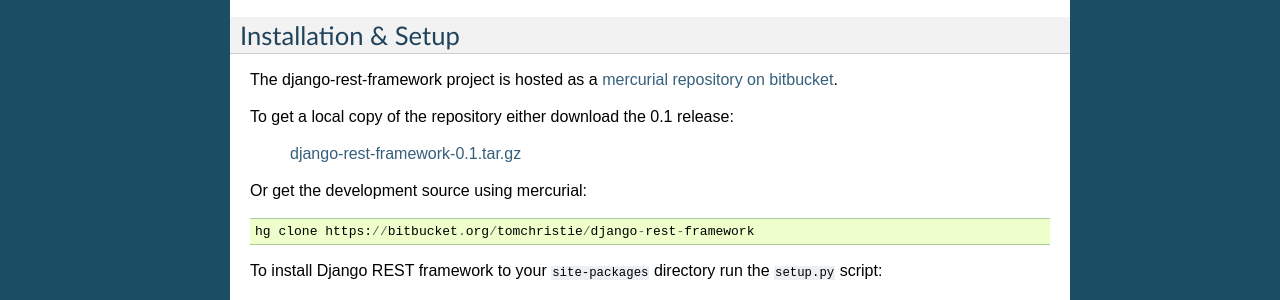
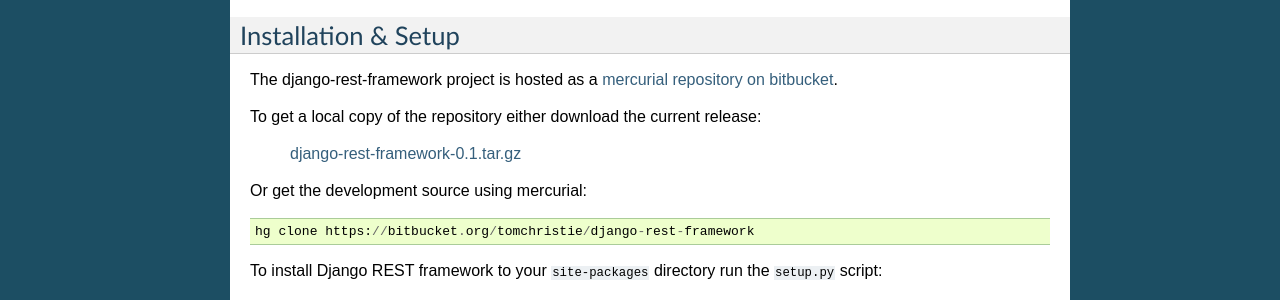
Before and after one commit to kartikeya1213/django-rest-framework, a Sphinx documentation site: the page built from docs/index.rst, in a window 1280 px wide and 900 px high, scrolled down 411 px. Shown: the part 152-452 px from the top of the window. Built offline with Sphinx 7.4.7, drawn with Linux system fonts in a browser that asks for light colours.

Commit message:
Minor notes on installation

```diff
--- a/docs/index.rst
+++ b/docs/index.rst
@@ -37,7 +37,7 @@ Installation & Setup
 
 The django-rest-framework project is hosted as a `mercurial repository on bitbucket <https://bitbucket.org/tomchristie/django-rest-framework>`_.
 
-To get a local copy of the repository either download the 0.1 release:
+To get a local copy of the repository either download the current release:
 
     `django-rest-framework-0.1.tar.gz <https://bitbucket.org/tomchristie/django-rest-framework/downloads/django-rest-framework-0.1.tar.gz>`_
 
```
